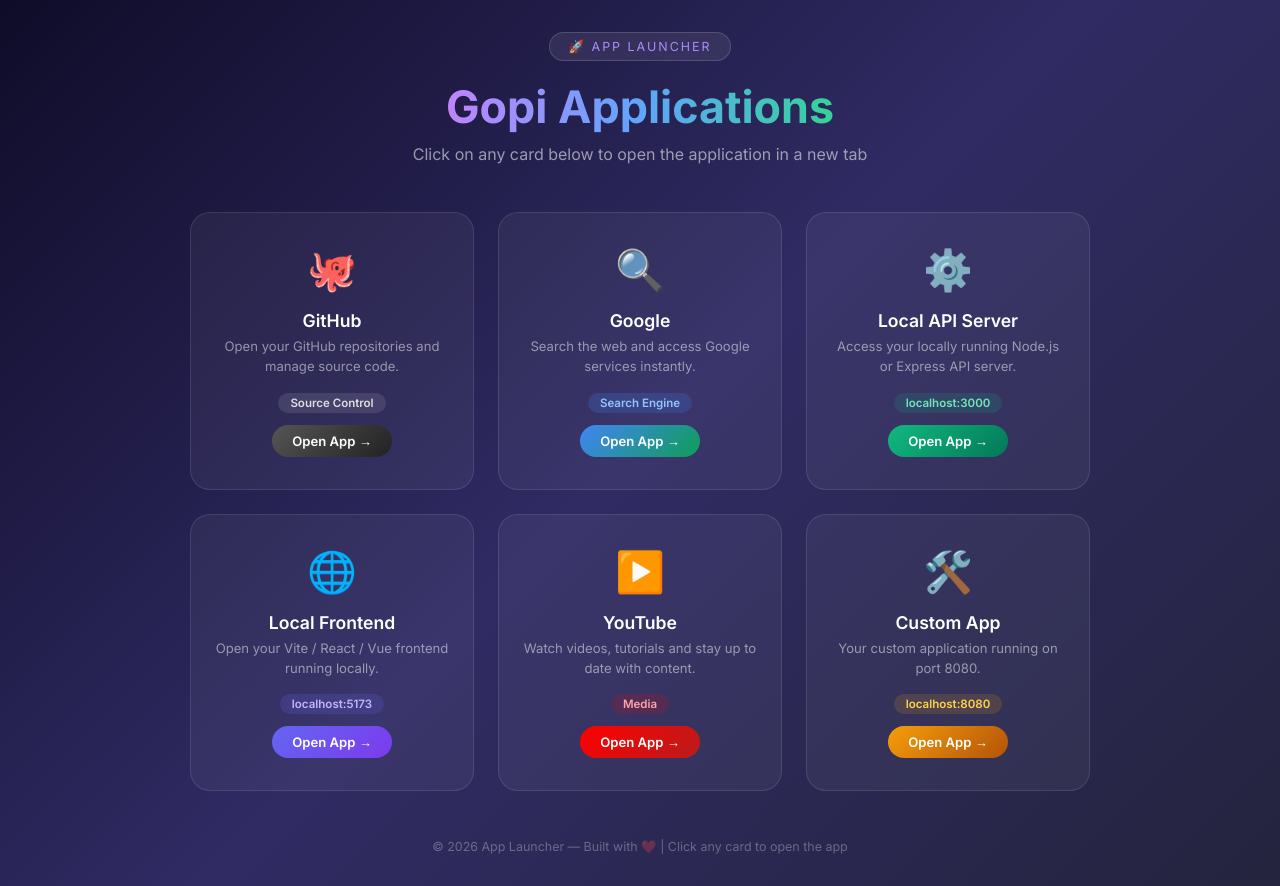
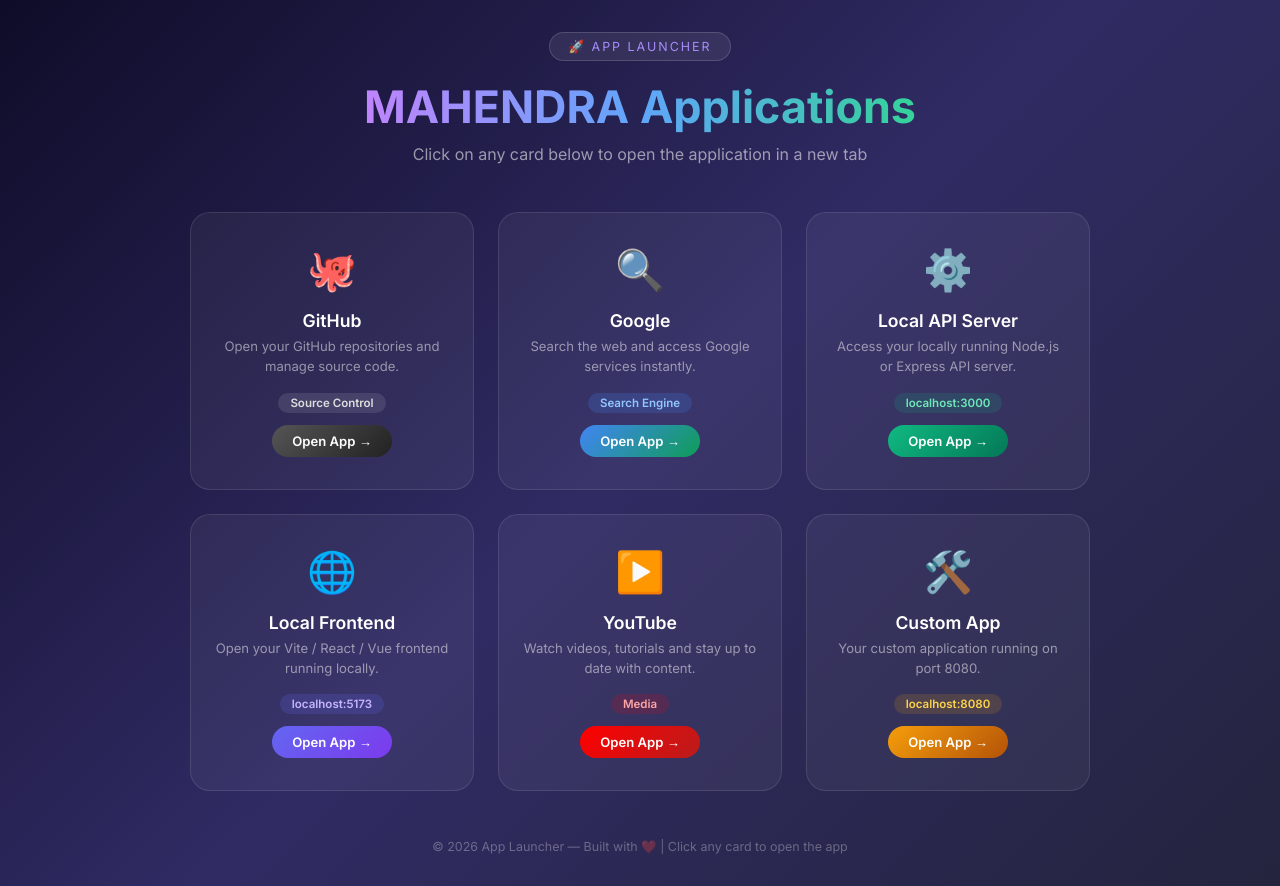
Before and after one commit to ankamarao1999/Github-Actions, a website: page index.html in a window 1280 px wide. Drawn offline with Linux system fonts and the light colour scheme.

Commit message:
chnges in heading

```diff
--- a/index.html
+++ b/index.html
@@ -156,7 +156,7 @@
 <body>
 
     <div class="hero-badge">🚀 App Launcher</div>
-    <h1>Gopi Applications</h1>
+    <h1>MAHENDRA Applications</h1>
     <p class="subtitle">Click on any card below to open the application in a new tab</p>
 
     <div class="grid">
```
Also changed, not shown: .github/workflows/frontend-deploy.yml.
